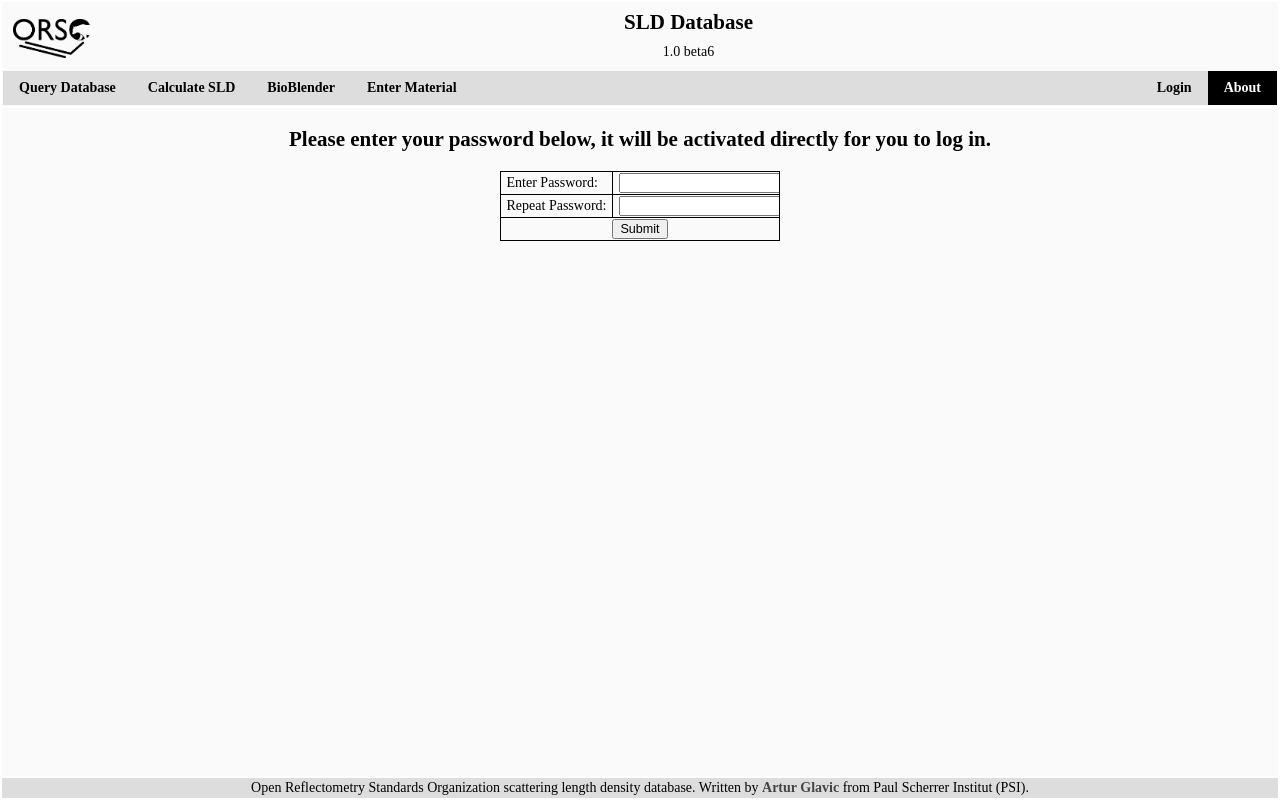
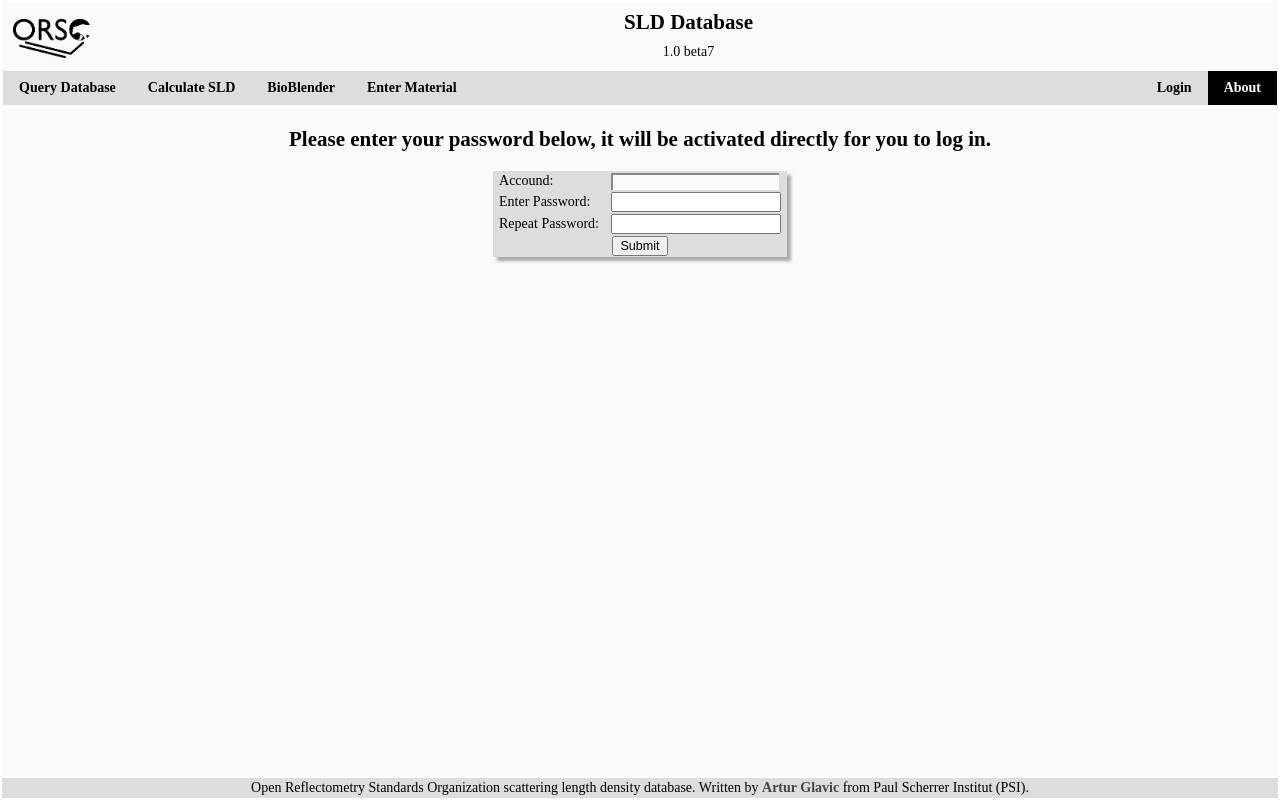
Before and after one commit to reflectivity/slddb, a Flask app: template flaskr/templates/set_password.html in a window 1280 px wide. Run offline with Flask 2, Linux system fonts and the light colour scheme; the template is opened without the code that fills it, so the values that code supplies are empty; parts of the project's set-up code (start-up, migrations or seed data) failed here and were passed over.

Commit message:
Improve password pages for correct autocompletion

```diff
--- a/flaskr/__init__.py
+++ b/flaskr/__init__.py
@@ -357,7 +357,7 @@ def user_query_password():
     ID=int(request.args.get('user_id', '1'))
     user=User.query.get(ID)
     if user.token_send is not None and check_password_hash(user.token_send, token):
-        return render_template('set_password.html', user_id=ID, token=token)
+        return render_template('set_password.html', user_id=ID, token=token, user_email=user.email)
     else:
         flash('token is not active for user with id %i'%ID)
         return show_search()
@@ -369,7 +369,7 @@ def user_set_password():
     user=User.query.get(ID)
     if user.token_send is not None and check_password_hash(user.token_send, token):
         pw=request.form.get('password', '')
-        pw2=request.form.get('password2', '')
+        pw2=request.form.get('confirm_password', '')
         if pw!='' and pw==pw2:
             hash=generate_password_hash(pw, method='sha256')
             User.query.filter_by(id=user.id).update(dict(token_send=None, password=hash))
--- a/flaskr/templates/set_password.html
+++ b/flaskr/templates/set_password.html
@@ -4,19 +4,17 @@
 
 {% block content %}
     <center>
-        {% if comment %}
-        <p style="color: #f00;">
-            {{comment}}
-        </p>
-        {% endif %}
 
     <h2>Please enter your password below, it will be activated directly for you to log in.</h2>
     <form method="POST">
       <input type="hidden" name="user_id" value="{{user_id}}">
       <input type="hidden" name="token" value="{{token}}">
-      <table class="withborder">
-          <tr><td>Enter Password:</td><td><input type="password" name="password" id="password" value=""></td></tr>
-          <tr><td>Repeat Password:</td><td><input type="password" name="password2" id="password2" value=""></td></tr>
+      <table class="noborder">
+          <tr><td>Accound:</td><td><input type="text" name="username" id="username" value="{{user_email}}" disabled></td></tr>
+          <tr><td>Enter Password:</td><td><input type="password" name="password" id="password"
+                                                 value="" required></td></tr>
+          <tr><td>Repeat Password:</td><td><input type="password" name="confirm_password" id="confirm_password"
+                                                  value="" required></td></tr>
         <tr><td colspan="2"><center><input type="submit"></center></td> </tr>
       </table>
     </form>
--- a/slddb/__init__.py
+++ b/slddb/__init__.py
@@ -9,7 +9,7 @@ Contributers:
     Artur Glavic <artur.glavic@psi.ch>
 """
 
-__version__ = '1.0 beta6'
+__version__ = '1.0 beta7'
 
 try:
     from .database import SLDDB
```
Also changed, not shown: flaskr/templates/login.html (+1 -7 lines).
